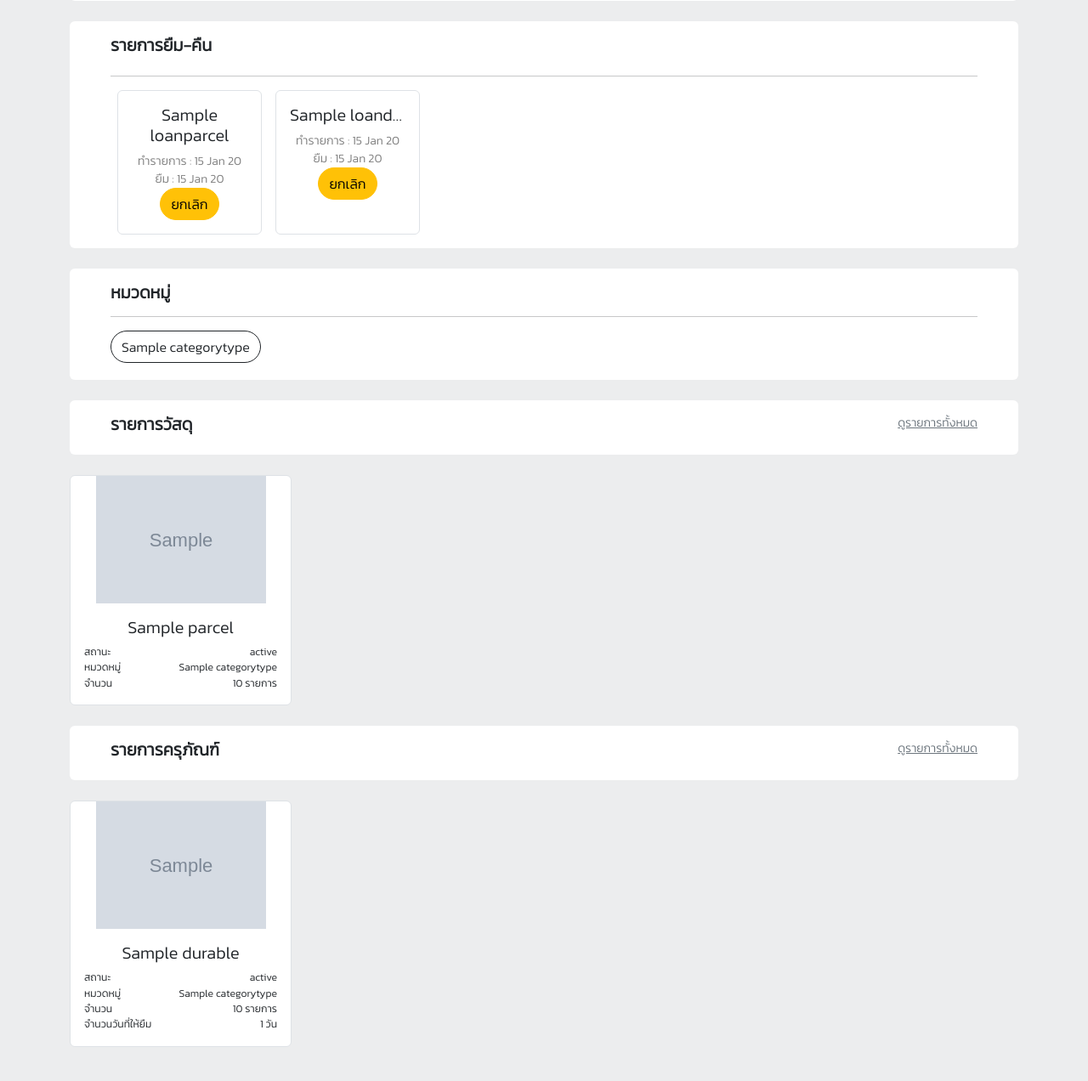
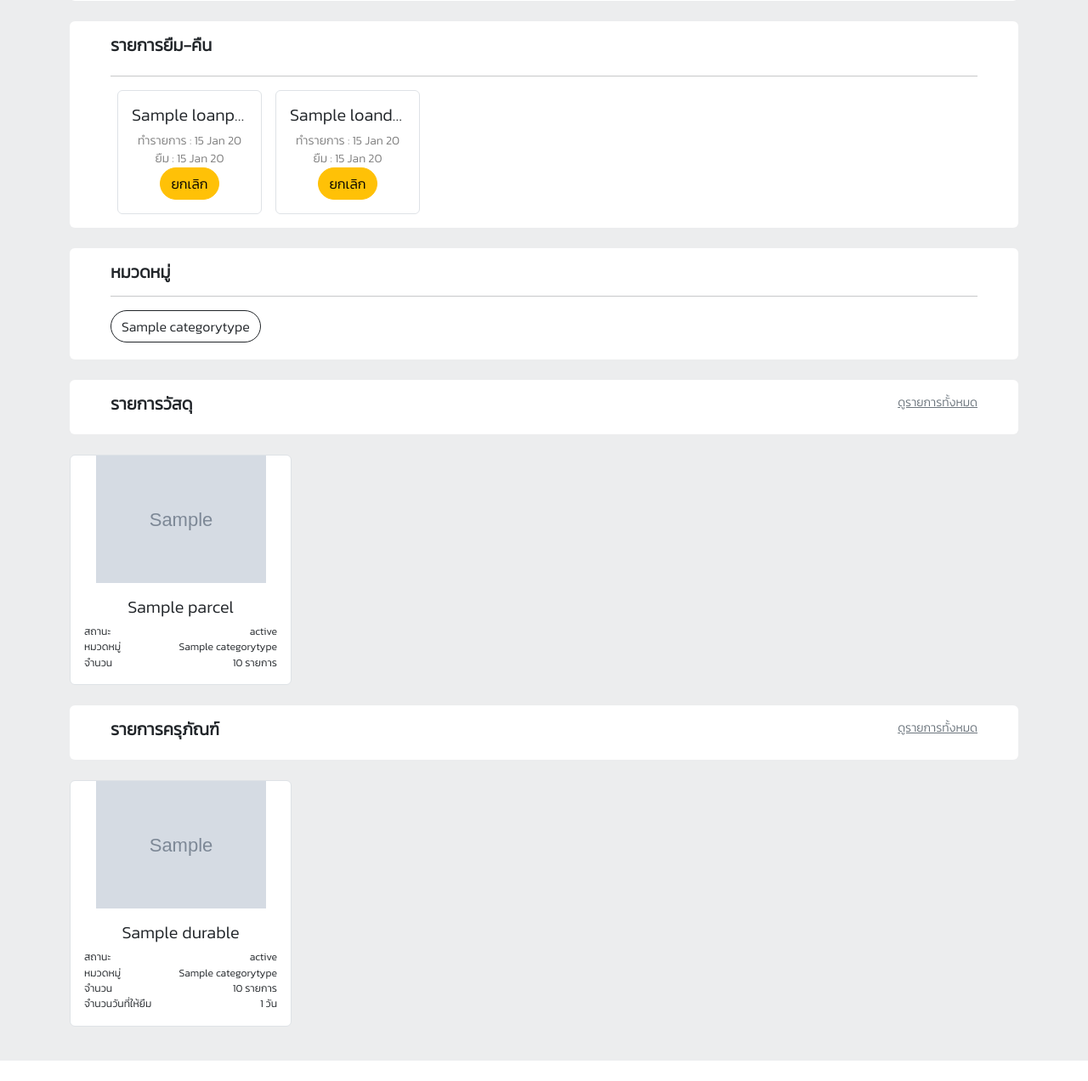
Before and after one commit to ponchakridsrisuwan/MyProject-UBORROWU, a Django app: page / in a window 1280 px wide. Shown: the part 458-1730 px from the top of the page at 85% size. After the commit the page ends 1706 px from the top, so only its background shows below. Run offline with Django 4.2, Linux system fonts and the light colour scheme; a user stored in the database is signed in; tables that the repository leaves empty hold one stand-in row (values such as "Sample post"); grey boxes marked "Sample" are stand-in pictures; some libraries are stand-ins or nearby versions.

Commit message:
Update user_index.html

```diff
--- a/myapp/template/pages/user_index.html
+++ b/myapp/template/pages/user_index.html
@@ -67,7 +67,7 @@
                 <div class="card border col-6 col-sm-4 col-md-3 col-lg-2 card-block mx-2">
                     <div class="card-body">
                         <div class="text-center">
-                            <h5 class="card-title text-dark">{{ AllLoanParcel.name }}</h5>
+                            <h5 class="card-title text-dark text-truncate">{{ AllLoanParcel.name }}</h5>
                             <span class="text-black-50">ทำรายการ : {{ AllLoanParcel.date_add|date:"j M y" }}</span><br>
                             <span class="text-black-50">ยืม : {{ AllLoanParcel.start_date|date:"j M y" }}</span>
                             {% if AllLoanParcel.status == "รออนุมัติ" %}
@@ -91,7 +91,7 @@
                     <div class="modal-dialog modal-lg modal-fullscreen-lg-down">
                         <div class="modal-content">
                             <div class="modal-header">
-                                <h5 class="modal-title" id="DeleteModal">
+                                <h5 class="modal-title " id="DeleteModal">
                                     คุณต้องการยกเลิกการยืม {{ AllLoanParcel.name }} หรือไม่
                                 </h5>
                                 <button type="button" class="btn-close" data-bs-dismiss="modal"
@@ -114,7 +114,7 @@
                 <div class="modal-dialog modal-lg modal-fullscreen-lg-down">
                     <div class="modal-content">
                         <div class="modal-header">
-                            <h5 class="modal-title" id="SuccessModal">
+                            <h5 class="modal-title text-truncate" id="SuccessModal">
                                 ยืนยันการรับ {{ AllLoanParcel.name }} หรือไม่
                             </h5>
                             <button type="button" class="btn-close" data-bs-dismiss="modal"
@@ -285,7 +285,7 @@
                         </div>
                         <div class="card-body small">
                             <div class="text-center">
-                                <h5 class="card-title">{{ AllDurable.name }}</h5>
+                                <h5 class="card-title text-truncate">{{ AllDurable.name }}</h5>
                             </div>
                             <div>
                                 <div class="d-flex justify-content-between">
```
